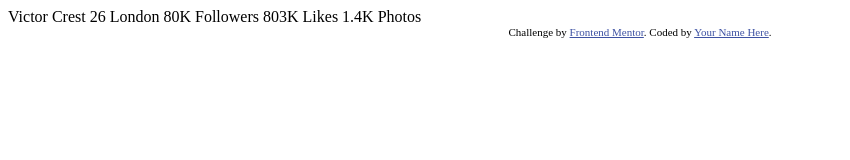
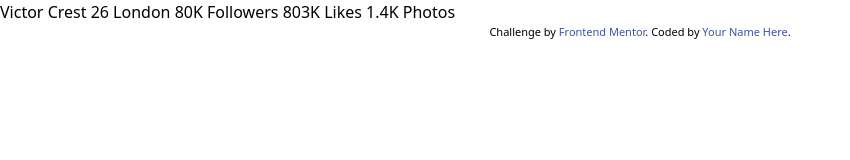
Before and after one commit to taufanbasri/profile-card, a website: page index.html in a window 1280 px wide. Shown: the whole page, without its empty margins (0-850 px from the left). Drawn offline with Linux system fonts and the light colour scheme.

Commit message:
Setup Tailwind

```diff
--- a/index.html
+++ b/index.html
@@ -7,6 +7,12 @@
   <link rel="icon" type="image/png" sizes="32x32" href="./images/favicon-32x32.png">
 
   <title>Frontend Mentor | Profile card component</title>
+
+  <link rel="stylesheet" href="./styles.css">
+
+  <link rel="preconnect" href="https://fonts.googleapis.com">
+  <link rel="preconnect" href="https://fonts.gstatic.com" crossorigin>
+  <link href="https://fonts.googleapis.com/css2?family=Kumbh+Sans:wght@400;700&display=swap" rel="stylesheet">
 
   <!-- Feel free to remove these styles or customise in your own stylesheet 👍 -->
   <style>
--- a/package.json
+++ b/package.json
@@ -4,7 +4,7 @@
   "description": "![Design preview for the Profile card component coding challenge](./design/desktop-preview.jpg)",
   "main": "index.js",
   "scripts": {
-    "test": "echo \"Error: no test specified\" && exit 1"
+    "build": "npx tailwindcss -i ./src/input.css -o ./styles.css --watch"
   },
   "keywords": [],
   "author": "",
--- /dev/null
+++ b/src/input.css
@@ -0,0 +1,3 @@
+@tailwind base;
+@tailwind components;
+@tailwind utilities;
--- a/tailwind.config.js
+++ b/tailwind.config.js
@@ -1,7 +1,17 @@
 module.exports = {
   content: [],
   theme: {
-    extend: {},
+    extend: {
+      fontFamily: {
+        'kumbh': ['Kumbh Sans', 'sans-serif']
+      },
+      colors: {
+        'dark-cyan': 'hsl(185, 75%, 39%)',
+        'desaturated-blue': 'hsl(229, 23%, 23%)',
+        'grayish-blue': 'hsl(227, 10%, 46%)',
+        'ark-gray': 'hsl(0, 0%, 59%)',
+      }
+    },
   },
   plugins: [],
 }
```
Also changed, not shown: styles.css (added).
